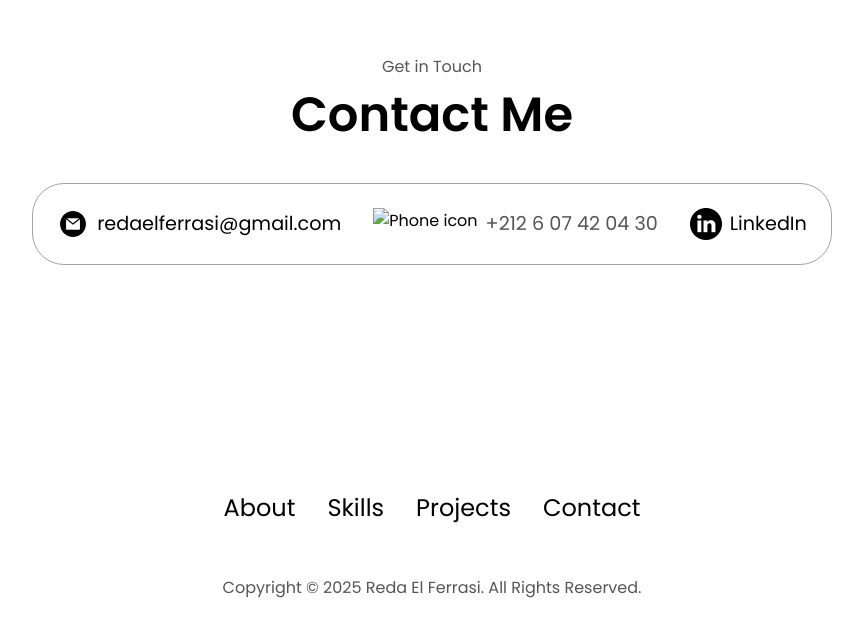
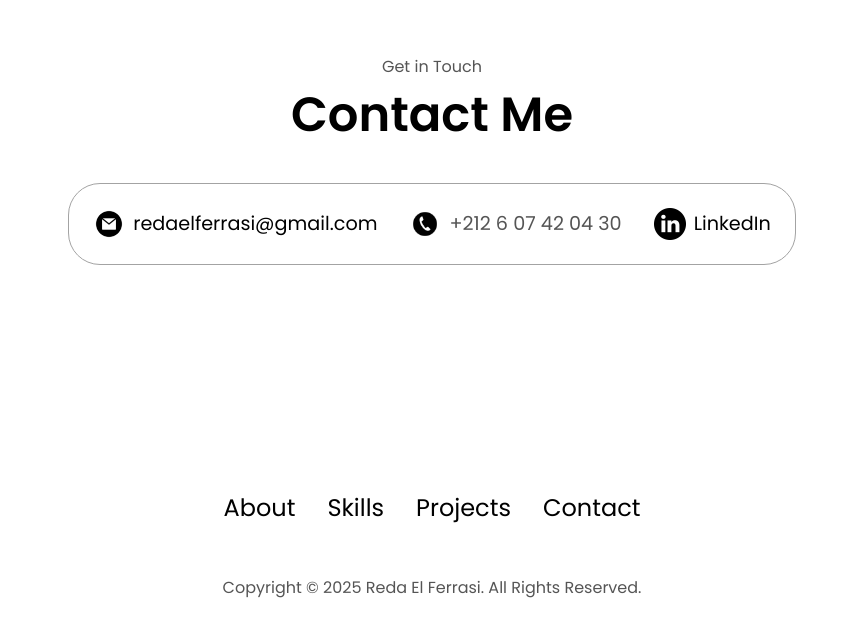
Before and after one commit to redaelfer/portfolio, a plain HTML site: page index.html in a window 1280 px wide. Shown: the part 3201-3838 px from the top of the page, without its empty margins (208-1071 px from the left). Drawn offline with Linux system fonts and the light colour scheme.

Commit message:
Update index.html

```diff
--- a/index.html
+++ b/index.html
@@ -205,7 +205,7 @@
           <p><a href="mailto:redaelferrasi@gmail.com">redaelferrasi@gmail.com</a></p>
         </div>
         <div class="contact-info-container">
-          <img src="./assets/phone.gpg" alt="Phone icon" class="icon contact-icon" />
+          <img src="./assets/phone.jpg" alt="Phone icon" class="icon contact-icon" />
           <p>+212 6 07 42 04 30</p>
         </div>
         <div class="contact-info-container">
```
